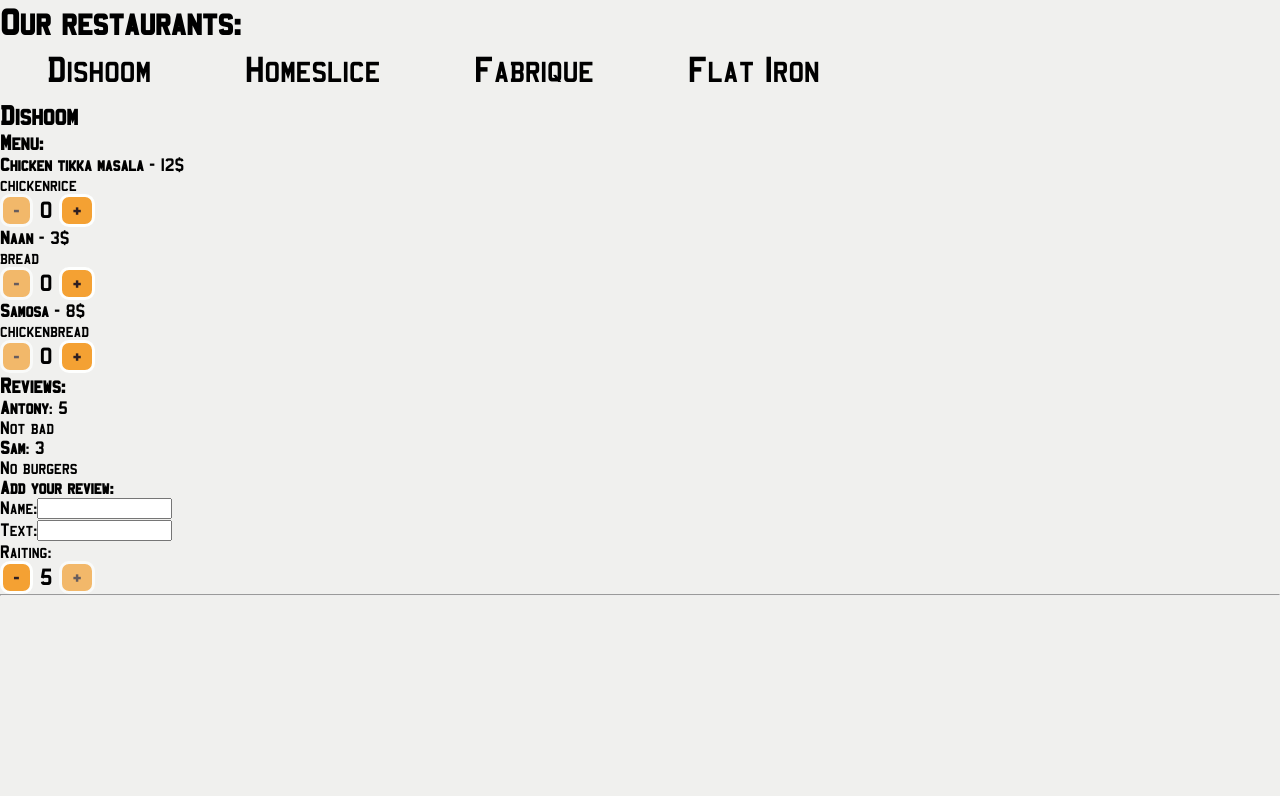
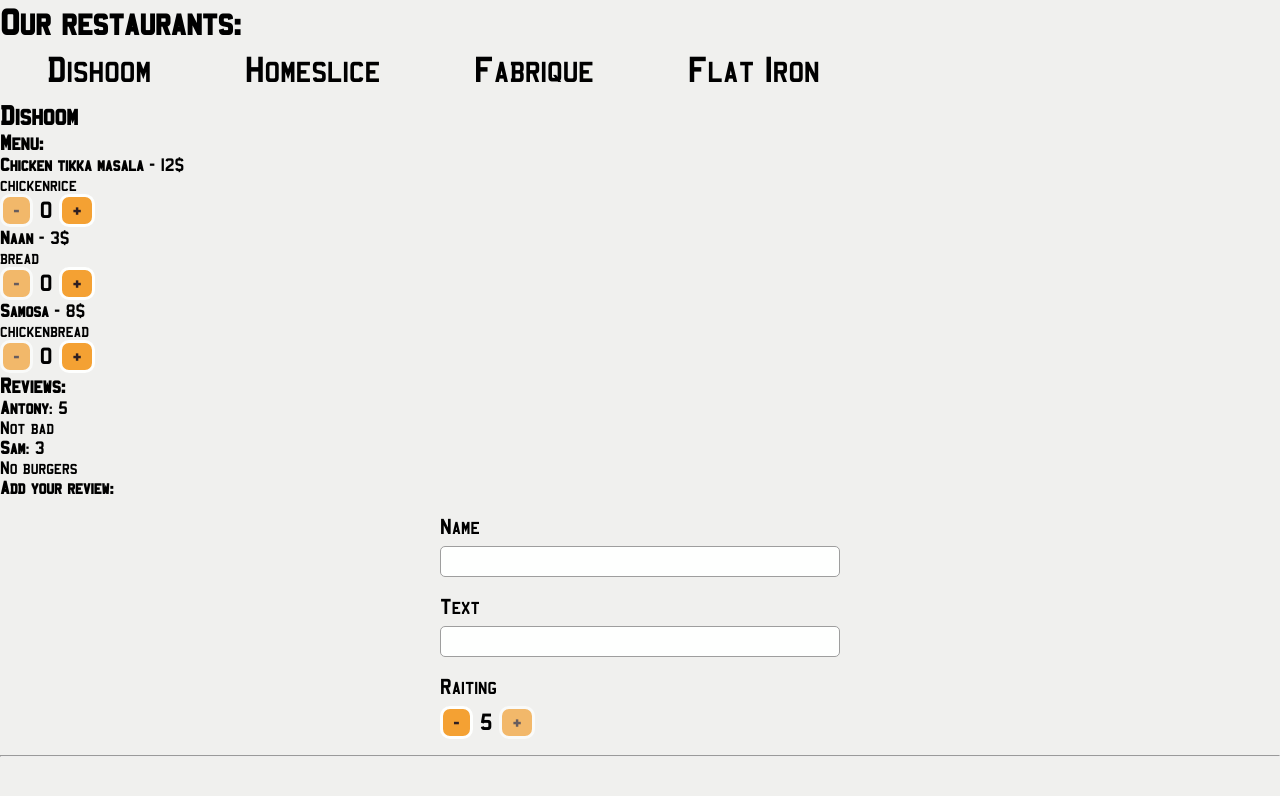
Before and after one commit to OKozmovskaia/thuis_eten, a React (Vite) app: page / in a window 1280 px wide. Both pictures are taken after a click on the button "Dishoom". Shown: the top 796 px of the page. Built offline with nearby package versions, Linux system fonts and the light colour scheme.

Commit message:
Add style to ReviewForm

```diff
--- a/src/components/review-form/component.jsx
+++ b/src/components/review-form/component.jsx
@@ -1,5 +1,6 @@
 import { useReducer } from "react";
 import { Counter } from "../counter/component";
+import styles from "./styles.module.css";
 
 const DEFAULT_FORM_VALUE = {
   name: "",
@@ -33,30 +34,38 @@
 
   return (
     <div>
-      <div>
-        <label htmlFor="name">Name:</label>
+      <div className={styles.fieldContainer}>
+        <label className={styles.formLabel} htmlFor="name">
+          Name
+        </label>
         <input
           type="text"
           id="name"
+          className={styles.formTextInput}
           value={formValue.name}
           onChange={(event) =>
             dispatch({ type: "setName", payload: event.target.value })
           }
         />
       </div>
-      <div>
-        <label htmlFor="text">Text:</label>
+      <div className={styles.fieldContainer}>
+        <label className={styles.formLabel} htmlFor="text">
+          Text
+        </label>
         <input
           type="text"
           id="text"
+          className={styles.formTextInput}
           value={formValue.text}
           onChange={(event) =>
             dispatch({ type: "setText", payload: event.target.value })
           }
         />
       </div>
-      <div>
-        <label htmlFor="raiting">Raiting:</label>
+      <div className={styles.fieldContainer}>
+        <label className={styles.formLabel} htmlFor="raiting">
+          Raiting
+        </label>
         <Counter
           id="raiting"
           value={formValue.raiting}
--- /dev/null
+++ b/src/components/review-form/styles.module.css
@@ -0,0 +1,28 @@
+.fieldContainer {
+  display: flex;
+  flex-direction: column;
+  gap: 0.5em;
+  max-width: 400px;
+  margin: 1em auto;
+}
+
+.formLabel {
+  font-size: 1.2em;
+}
+
+.formTextInput {
+  font-size: 1.1em;
+  background-color: var(--white);
+  color: var(--black);
+  border: 1px solid var(--grey);
+  border-radius: 5px;
+  padding: 3px 7px;
+  cursor: pointer;
+}
+
+.formTextInput:hover,
+.formTextInput:focus {
+  outline: none;
+  box-shadow: var(--box-shadow);
+  border: 1px solid var(--orange);
+}
--- a/src/styles/index.css
+++ b/src/styles/index.css
@@ -12,6 +12,7 @@
   --yellow: #f5cf6f;
   --orange: #f4a133;
   --orange-dark: #f19d30;
+  --grey: #9e9e9e;
   --black: #2e1f22;
   --white: #fefffe;
   --box-shadow: rgba(0, 0, 0, 0.16) 0px 1px 4px;
```
